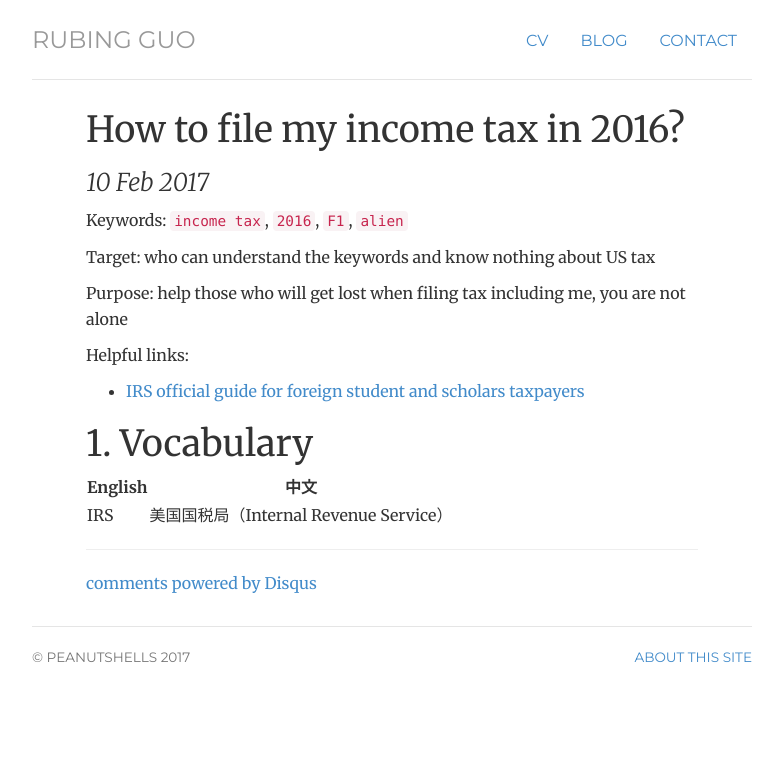
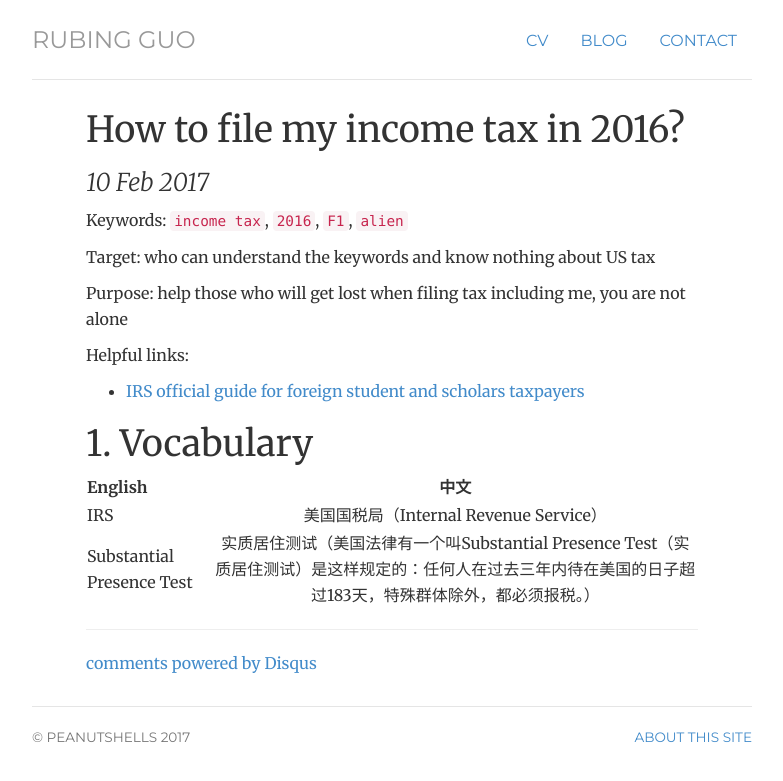
Before and after one commit to flower-joke/peanutshells.github.io, a Jekyll site: the page built from _posts/2017-02-10-filing-IS.md, in a window 1280 px wide. Shown: the top 781 px of the page, without its empty margins (248-1031 px from the left). Built offline with Jekyll 4.4.1, drawn with Linux system fonts in a browser that asks for light colours; nearby versions of some CDN libraries; our own code applies the rules of GitHub Pages for plain Markdown files; comment, search, counter and statistics services are not loaded.

Commit message:
Update 2017-02-10-filing-IS.md

```diff
--- a/_posts/2017-02-10-filing-IS.md
+++ b/_posts/2017-02-10-filing-IS.md
@@ -19,3 +19,4 @@
 English|中文
 ---|:---:|
 IRS|美国国税局（Internal Revenue Service）
+Substantial Presence Test|实质居住测试（美国法律有一个叫Substantial Presence Test（实质居住测试）是这样规定的：任何人在过去三年内待在美国的日子超过183天，特殊群体除外，都必须报税。）
```
